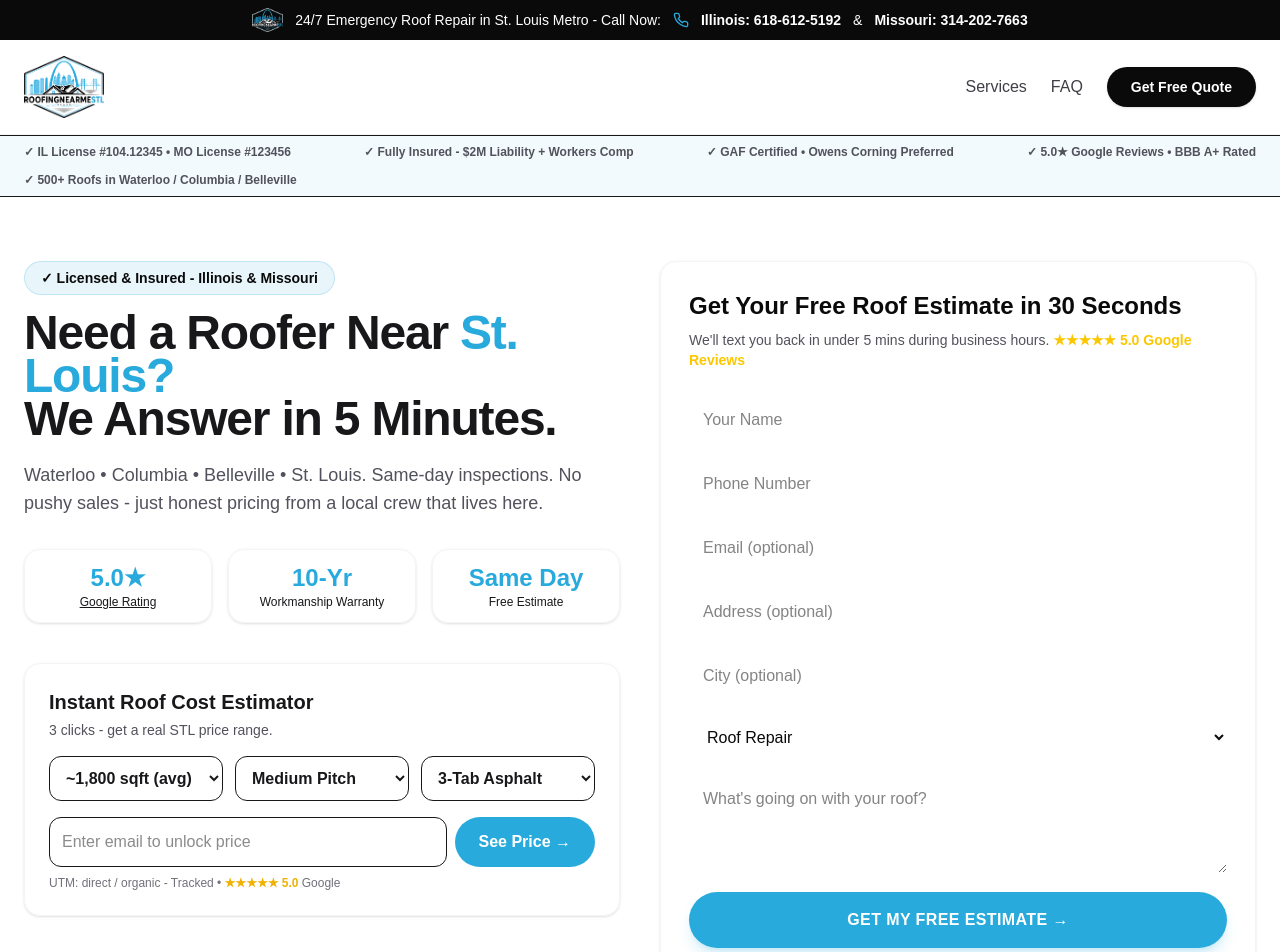
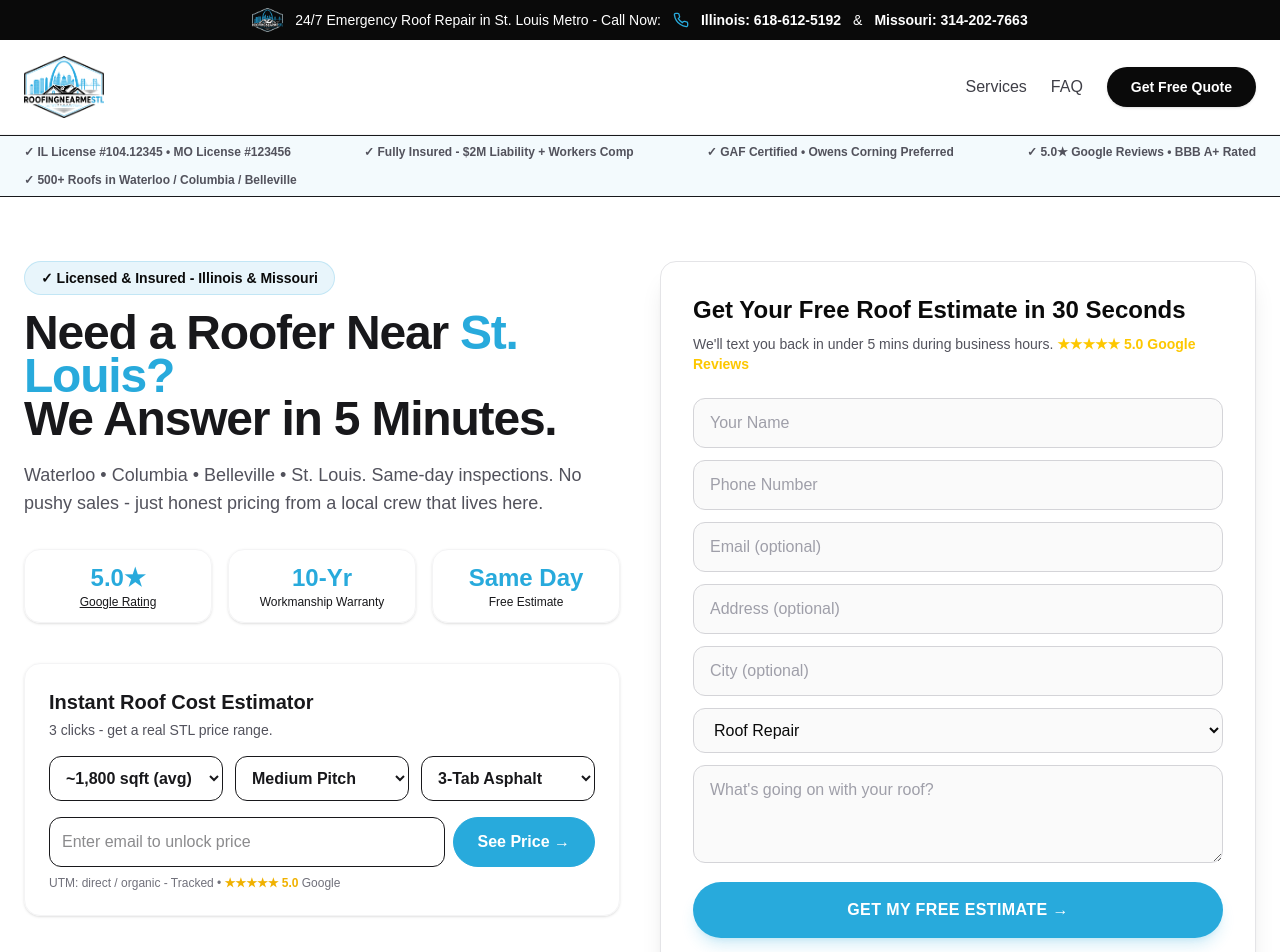
Before and after one commit to RoofingnearmeSTL/roofingnearmestl.com, a Next.js app: page / in a window 1280 px wide. Shown: the top 952 px of the page. Built offline with nearby package versions, Linux system fonts and the light colour scheme.

Commit message:
Improve lead form field contrast and blue focus styling

```diff
--- a/src/app/page.tsx
+++ b/src/app/page.tsx
@@ -173,7 +173,7 @@ export default function Home() {
             {!showPrice? (
               <div className="mt-4 flex gap-2">
                 <input value={est.email} onChange={e=>setEst({...est,email:e.target.value})} placeholder="Enter email to unlock price" className="flex-1 p-3 rounded-xl border" />
-                <button onClick={()=>{ if(est.email.includes("@")) setShowPrice(true)}} className="bg-brand hover:bg-brand-dark text-white px-6 rounded-full font-bold">See Price →</button>
+                <button onClick={()=>{ if(est.email.includes("@")) setShowPrice(true)}} className="bg-brand border border-brand hover:bg-brand-dark text-white px-6 rounded-full font-bold">See Price →</button>
               </div>
             ) : (
               <div className="mt-4 bg-brand-light border border-brand/20 rounded-xl p-4 text-center">
@@ -186,24 +186,24 @@ export default function Home() {
           </div>
         </div>
 
-        <div id="quote" className="bg-white text-black border border-zinc-100 rounded-2xl p-7 shadow-sm lg:sticky lg:top-6">
-          <h2 className="text-2xl font-extrabold text-black">Get Your Free Roof Estimate in 30 Seconds</h2>
+        <div id="quote" className="bg-white border border-zinc-200 rounded-2xl shadow-xl p-6 md:p-8">
+          <h2 className="text-2xl text-black font-bold">Get Your Free Roof Estimate in 30 Seconds</h2>
           <p className="text-zinc-600 text-sm mt-2 mb-6">We&apos;ll text you back in under 5 mins during business hours. <span className="text-yellow-400 font-bold">★★★★★ 5.0 Google Reviews</span></p>
 
           <form className="space-y-3" onSubmit={handleLeadSubmit}>
-            <input name="name" required placeholder="Your Name" className="w-full p-3.5 rounded-xl bg-white text-black" />
-            <input name="phone" required placeholder="Phone Number" className="w-full p-3.5 rounded-xl bg-white text-black" />
-            <input name="email" type="email" placeholder="Email (optional)" className="w-full p-3.5 rounded-xl bg-white text-black" />
-            <input name="address" placeholder="Address (optional)" className="w-full p-3.5 rounded-xl bg-white text-black" />
-            <input name="city" placeholder="City (optional)" className="w-full p-3.5 rounded-xl bg-white text-black" />
-            <select name="service" className="w-full p-3.5 rounded-xl bg-white text-black">
+            <input name="name" required placeholder="Your Name" className="w-full bg-zinc-50 border border-zinc-300 rounded-xl px-4 py-3 text-black placeholder:text-zinc-400 focus:bg-white focus:border-brand focus:ring-2 focus:ring-brand/20 outline-none transition" />
+            <input name="phone" required placeholder="Phone Number" className="w-full bg-zinc-50 border border-zinc-300 rounded-xl px-4 py-3 text-black placeholder:text-zinc-400 focus:bg-white focus:border-brand focus:ring-2 focus:ring-brand/20 outline-none transition" />
+            <input name="email" type="email" placeholder="Email (optional)" className="w-full bg-zinc-50 border border-zinc-300 rounded-xl px-4 py-3 text-black placeholder:text-zinc-400 focus:bg-white focus:border-brand focus:ring-2 focus:ring-brand/20 outline-none transition" />
+            <input name="address" placeholder="Address (optional)" className="w-full bg-zinc-50 border border-zinc-300 rounded-xl px-4 py-3 text-black placeholder:text-zinc-400 focus:bg-white focus:border-brand focus:ring-2 focus:ring-brand/20 outline-none transition" />
+            <input name="city" placeholder="City (optional)" className="w-full bg-zinc-50 border border-zinc-300 rounded-xl px-4 py-3 text-black placeholder:text-zinc-400 focus:bg-white focus:border-brand focus:ring-2 focus:ring-brand/20 outline-none transition" />
+            <select name="service" className="w-full bg-zinc-50 border border-zinc-300 rounded-xl px-4 py-3 text-black placeholder:text-zinc-400 focus:bg-white focus:border-brand focus:ring-2 focus:ring-brand/20 outline-none transition">
               <option>Roof Repair</option>
               <option>Roof Replacement</option>
               <option>Leak / Emergency</option>
               <option>Storm Damage / Insurance</option>
               <option>Gutters / Siding</option>
             </select>
-            <textarea name="details" placeholder="What's going on with your roof?" rows={3} className="w-full p-3.5 rounded-xl bg-white text-black"></textarea>
+            <textarea name="details" placeholder="What's going on with your roof?" rows={3} className="w-full bg-zinc-50 border border-zinc-300 rounded-xl px-4 py-3 text-black placeholder:text-zinc-400 focus:bg-white focus:border-brand focus:ring-2 focus:ring-brand/20 outline-none transition"></textarea>
             <button disabled={sending} className="w-full bg-brand py-4 rounded-full shadow-lg shadow-brand/20 text-white text-[16px] font-bold tracking-wide hover:bg-brand-dark disabled:opacity-50">
               {sending ? "Sending..." : "GET MY FREE ESTIMATE →"}
             </button>
```
